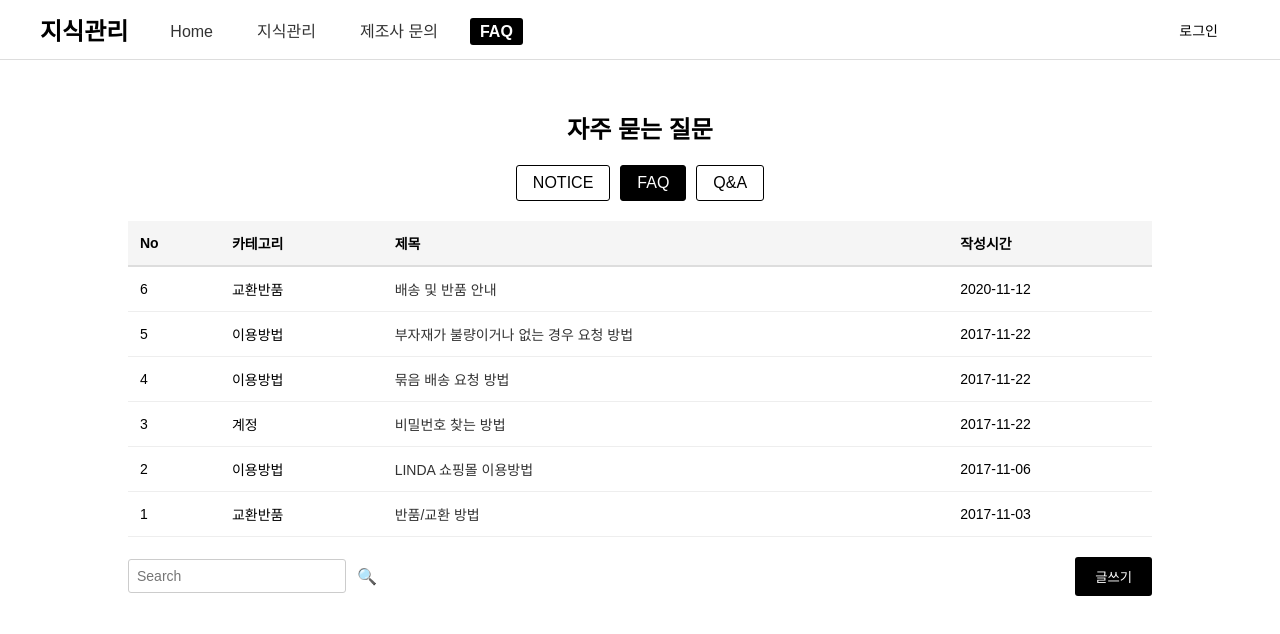
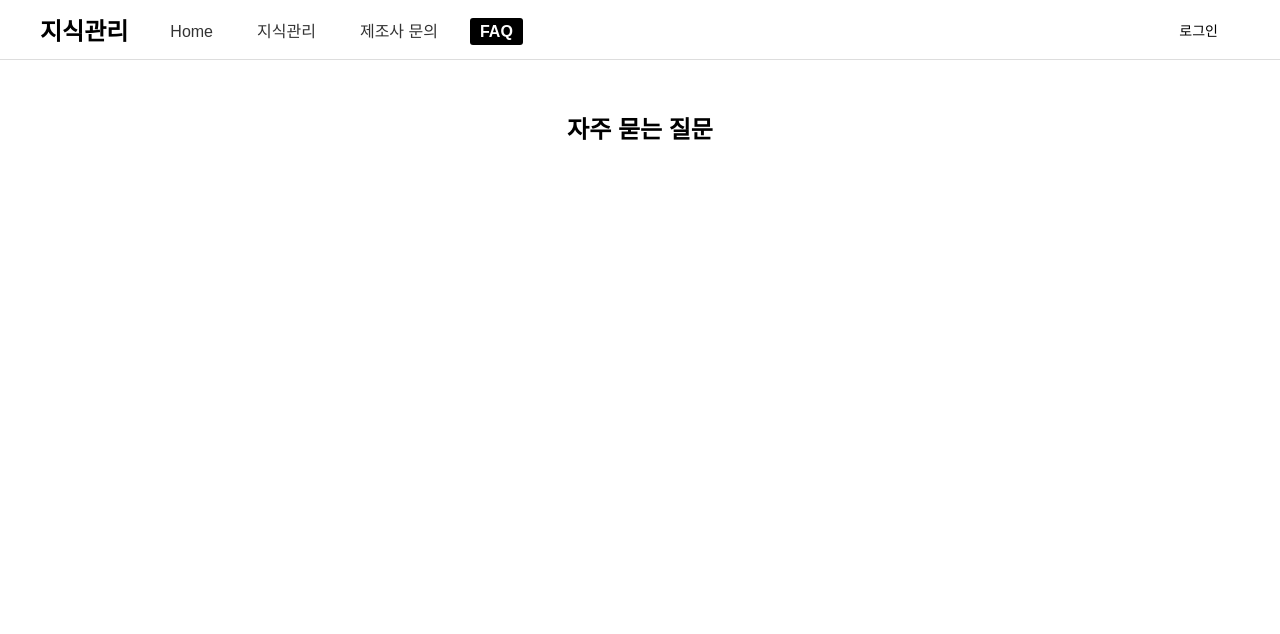
Before and after one commit to CookKMS/Cook_KMS_FrontEnd, a React (Create React App) app: page /faq in a window 1280 px wide. Shown: the top 634 px of the page. Built offline with nearby package versions, Linux system fonts and the light colour scheme.

Commit message:
.Refactor ./components에 필요없는 기능 삭제
./components에 FAQTable,SearchBar,TabMenu 필요없는 기능 삭제

FAQPage.js 필요없는 코드 삭제

```diff
--- a/src/components/FAQTable.js
+++ /dev/null
@@ -1,38 +0,0 @@
-import React from 'react';
-import '../styles/FAQTable.css';
-
-function FAQTable() {
-  const faqData = [
-    { no: 6, category: '교환반품', title: '배송 및 반품 안내', date: '2020-11-12' },
-    { no: 5, category: '이용방법', title: '부자재가 불량이거나 없는 경우 요청 방법', date: '2017-11-22' },
-    { no: 4, category: '이용방법', title: '묶음 배송 요청 방법', date: '2017-11-22' },
-    { no: 3, category: '계정', title: '비밀번호 찾는 방법', date: '2017-11-22' },
-    { no: 2, category: '이용방법', title: 'LINDA 쇼핑몰 이용방법', date: '2017-11-06' },
-    { no: 1, category: '교환반품', title: '반품/교환 방법', date: '2017-11-03' },
-  ];
-
-  return (
-    <table className="faq-table">
-      <thead>
-        <tr>
-          <th>No</th>
-          <th>카테고리</th>
-          <th>제목</th>
-          <th>작성시간</th>
-        </tr>
-      </thead>
-      <tbody>
-        {faqData.map((item) => (
-          <tr key={item.no}>
-            <td>{item.no}</td>
-            <td>{item.category}</td>
-            <td className="title">{item.title}</td>
-            <td>{item.date}</td>
-          </tr>
-        ))}
-      </tbody>
-    </table>
-  );
-}
-
-export default FAQTable;
--- a/src/components/SearchBar.js
+++ /dev/null
@@ -1,30 +0,0 @@
-import React, { useState } from 'react';
-import '../styles/SearchBar.css';
-
-function SearchBar() {
-  const [keyword, setKeyword] = useState('');
-
-  const handleSearch = () => {
-    if (keyword.trim()) {
-      console.log('🔍 검색어:', keyword);
-      // TODO: 백엔드 검색 API 연동 예정
-    }
-  };
-
-  return (
-    <div className="search-bar">
-      <input
-        type="text"
-        placeholder="Search"
-        value={keyword}
-        onChange={(e) => setKeyword(e.target.value)}
-        onKeyDown={(e) => e.key === 'Enter' && handleSearch()}
-      />
-      <button onClick={handleSearch}>
-        🔍
-      </button>
-    </div>
-  );
-}
-
-export default SearchBar;
--- a/src/components/TabMenu.js
+++ /dev/null
@@ -1,23 +0,0 @@
-import React, { useState } from 'react';
-import '../styles/TabMenu.css';
-
-function TabMenu() {
-  const tabs = ['NOTICE', 'FAQ', 'Q&A'];
-  const [activeTab, setActiveTab] = useState('FAQ');
-
-  return (
-    <div className="tab-menu">
-      {tabs.map((tab) => (
-        <button
-          key={tab}
-          className={`tab-item ${activeTab === tab ? 'active' : ''}`}
-          onClick={() => setActiveTab(tab)}
-        >
-          {tab}
-        </button>
-      ))}
-    </div>
-  );
-}
-
-export default TabMenu;
--- a/src/pages/FAQPage.js
+++ b/src/pages/FAQPage.js
@@ -1,8 +1,5 @@
 import React from 'react';
 import Header from '../components/Header'; // ✅ 추가
-import TabMenu from '../components/TabMenu';
-import FAQTable from '../components/FAQTable';
-import SearchBar from '../components/SearchBar';
 import '../styles/FAQPage.css';
 
 function FAQPage() {
@@ -11,11 +8,7 @@ function FAQPage() {
       <Header /> {/* ✅ 헤더 연결 */}
       <div className="faq-page">
         <h2 className="faq-title">자주 묻는 질문</h2>
-        <TabMenu />
-        <FAQTable />
         <div className="faq-bottom">
-          <SearchBar />
-          <button className="write-button">글쓰기</button>
         </div>
       </div>
     </>
--- a/src/styles/FAQTable.css
+++ /dev/null
@@ -1,27 +0,0 @@
-.faq-table {
-  width: 100%;
-  border-collapse: collapse;
-  font-size: 14px;
-  margin-bottom: 20px;
-}
-
-.faq-table thead {
-  background-color: #f5f5f5;
-  border-bottom: 2px solid #ddd;
-}
-
-.faq-table th,
-.faq-table td {
-  padding: 12px;
-  text-align: left;
-  border-bottom: 1px solid #eee;
-}
-
-.faq-table .title {
-  cursor: pointer;
-  color: #333;
-}
-
-.faq-table .title:hover {
-  text-decoration: underline;
-}
--- a/src/styles/SearchBar.css
+++ /dev/null
@@ -1,20 +0,0 @@
-.search-bar {
-  display: flex;
-  align-items: center;
-  gap: 5px;
-}
-
-.search-bar input {
-  padding: 8px;
-  font-size: 14px;
-  border: 1px solid #ccc;
-  border-radius: 3px;
-  width: 200px;
-}
-
-.search-bar button {
-  background: none;
-  border: none;
-  cursor: pointer;
-  font-size: 16px;
-}
--- a/src/styles/TabMenu.css
+++ /dev/null
@@ -1,22 +0,0 @@
-
-.tab-menu {
-  display: flex;
-  justify-content: center;
-  gap: 10px;
-  margin-bottom: 20px;
-}
-
-.tab-item {
-  padding: 8px 16px;
-  font-size: 16px;
-  border: 1px solid black;
-  background-color: white;
-  color: black;
-  cursor: pointer;
-  border-radius: 3px;
-}
-
-.tab-item.active {
-  background-color: black;
-  color: white;
-}
```
